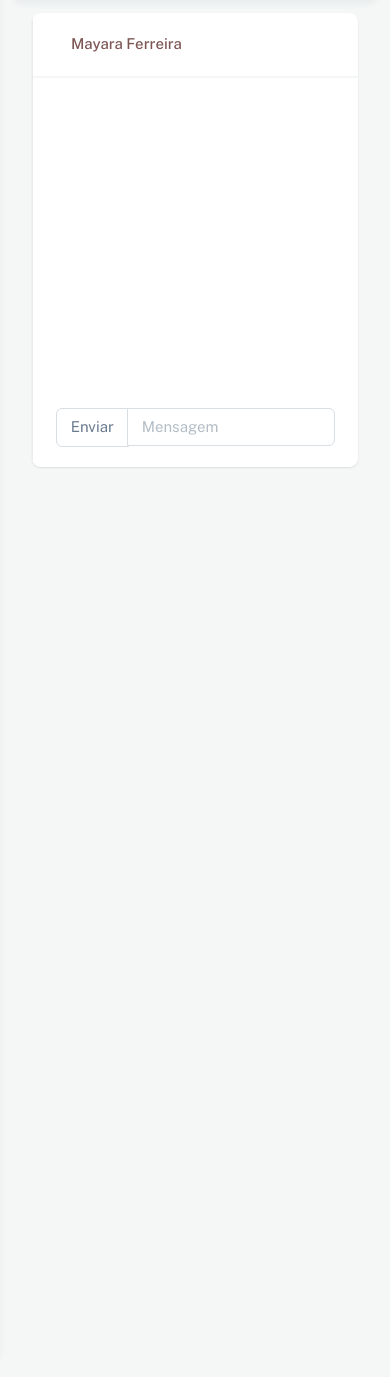
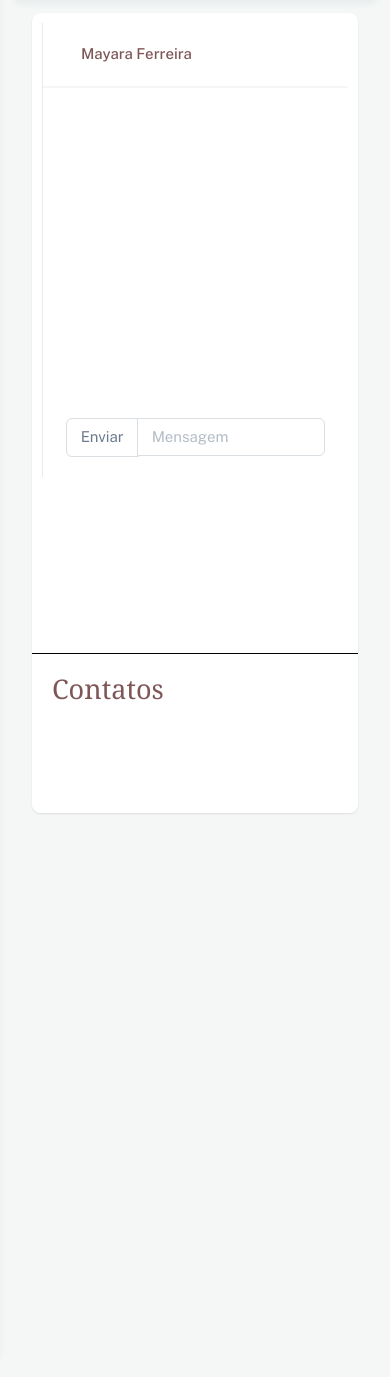
Before and after one commit to PTorini1/study-platform-website, a Flask app: template templates/chat.html in a window 390 px wide. Shown: the part 94-1471 px from the top of the page. Run offline with Flask 2, Linux system fonts and the light colour scheme; the template is opened without the code that fills it, so the values that code supplies are empty; some libraries are stand-ins or nearby versions.

Commit message:
Chat Responsivo

```diff
--- a/static/css/chat.css
+++ b/static/css/chat.css
@@ -7,18 +7,21 @@
     background: #fff;
     transition: .5s;
     border: 0;
+    height: fit-content;
     margin-bottom: 30px;
     border-radius: .55rem;
     position: relative;
     width: 100%;
     box-shadow: 0 1px 2px 0 rgb(0 0 0 / 10%);
     margin-top: 3%;
-    max-height: 500px;
+    max-height: 800px;
     overflow-x: auto;
 }
 .chat-app .people-list {
     width: 280px;
     position: absolute;
+    max-height: 100%;
+    overflow-y: scroll;
     left: 0;
     top: 0;
     padding: 20px;
@@ -32,6 +35,7 @@
 }
 
 .people-list {
+    width: fit-content;
     -moz-transition: .5s;
     -o-transition: .5s;
     -webkit-transition: .5s;
@@ -42,11 +46,6 @@
     padding: 10px 15px;
     list-style: none;
     border-radius: 3px
-}
-
-.people-list .chat-list li:hover {
-    background: #efefef;
-    cursor: pointer
 }
 
 .people-list .chat-list li.active {
@@ -93,11 +92,12 @@
     padding-left: 10px
 }
 
+
 .chat .chat-history {
-    height: 100%;
+    height: 500px;
+    overflow-y: scroll;
     padding: 20px;
     border-bottom: 2px solid #fff;
-    overflow-x: auto;
 }
 
 .chat .chat-history ul {
@@ -146,6 +146,7 @@
     height: 0;
     width: 0;
     position: absolute;
+    overflow-y: scroll;
     pointer-events: none;
     border-bottom-color: #fff;
     border-width: 10px;
@@ -213,31 +214,38 @@
     display: block;
     font-size: 0;
     content: " ";
+    width: fit-content;
     clear: both;
     height: 0
 }
 
 @media only screen and (max-width: 767px) {
+    .card{
+        height: 90vh;
+    }
+
     .chat-app .people-list {
-        height: 465px;
-        width: 100%;
         overflow-x: auto;
         background: #fff;
-        left: -400px;
-        display: none
+        top: 80%;
     }
     .chat-app .people-list.open {
-        left: 0
+        left: 0;
     }
     .chat-app .chat {
-        margin: 0
+        margin: 10px;
     }
     .chat-app .chat .chat-header {
-        border-radius: 0.55rem 0.55rem 0 0
+        border-radius: 0.55rem 0.55rem 0 0;
     }
     .chat-app .chat-history {
         height: 300px;
-        overflow-x: auto
+        width: 100%;
+        overflow-x: auto;
+    }
+    ::-webkit-scrollbar{
+        opacity: 0;
+        width: 0px;
     }
 }
 
@@ -266,6 +274,7 @@
 }
 
 .historico{
+    z-index: 2000;
+    overflow-y: auto;
     overflow-x: auto;
-    height: 500px;
 }
--- a/templates/chat.html
+++ b/templates/chat.html
@@ -20,25 +20,26 @@
     margin-top: 10px;
   }
 </style>
-<div class="container" style="margin-top: 1%">
+<div class="container" style="margin-top: 1%;margin-bottom:-100px;">
   <div class="row clearfix">
-    <div class="col-lg-12">
+    <div class="col w-100" >
       <div class="card chat-app">
-        <div id="plist" class="people-list">
-          {% for nomeContato in range(y) %}
+        <div id="plist" class="people-list w-100" style="border-top: 1px solid black;">
+          <H1 style='font-family:Cambria;'>Contatos</h1>
           <ul class="list-unstyled chat-list mt-2 mb-0">
+            {% for nomeContato in range(y) %}
             <li class="clearfix">
               <div hidden=true>{{id[nomeContato]}}</div>
               <!--<img width="40px" height="40px" {{url_foto}} alt="perfil" />-->
               <div class="about">
                 <div class="nameChat">{{nome[nomeContato]}}</div>
                 <div class="status">
-                  <i class="fa fa-circle offline"></i> left 7 mins ago
+                  <i class="fa fa-circle offline"></i> Aluno
                 </div>
               </div>
             </li>
+            {% endfor %}
           </ul>
-          {% endfor %}
         </div>
         <script>
           function nome(param){
@@ -101,8 +102,8 @@
       </div>
     </div>
   </div>
-<div class="chat"></div>
-<div></div>
+<div class="chat w-100"></div>
+<div>
 
 <script
   src="https://cdn.socket.io/4.5.4/socket.io.min.js"
```
